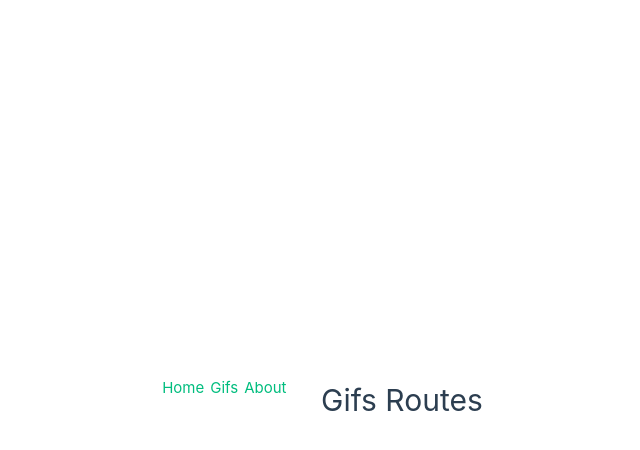
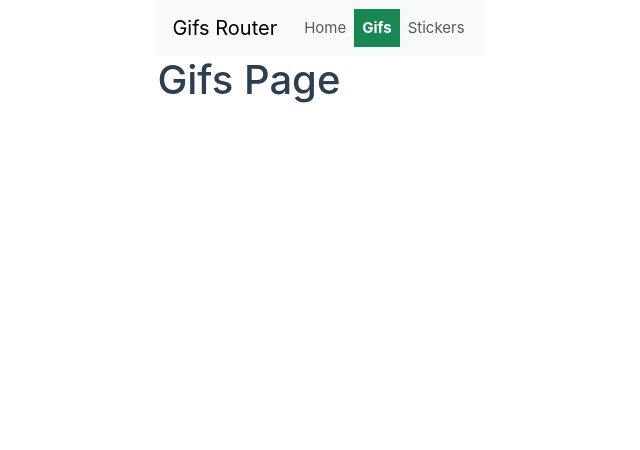
Before and after one commit to kekosoftware/vue3-spa, a Vue app: page /gifs in a window 1280 px wide. Shown: the top 450 px of the page, without its empty margins (319-959 px from the left). Built offline with nearby package versions, Linux system fonts and the light colour scheme.

Commit message:
Added the css styles

```diff
--- a/index.html
+++ b/index.html
@@ -4,7 +4,12 @@
     <meta charset="UTF-8">
     <link rel="icon" href="/favicon.ico">
     <meta name="viewport" content="width=device-width, initial-scale=1.0">
-    <title>Vite App</title>
+    <title>GIFS Router</title>
+    <!-- bootstrap -->
+    <script src="https://cdn.jsdelivr.net/npm/@popperjs/core@2.11.8/dist/umd/popper.min.js" integrity="sha384-I7E8VVD/ismYTF4hNIPjVp/Zjvgyol6VFvRkX/vR+Vc4jQkC+hVqc2pM8ODewa9r" crossorigin="anonymous"></script>
+    <script src="https://cdn.jsdelivr.net/npm/bootstrap@5.3.3/dist/js/bootstrap.min.js" integrity="sha384-0pUGZvbkm6XF6gxjEnlmuGrJXVbNuzT9qBBavbLwCsOGabYfZo0T0to5eqruptLy" crossorigin="anonymous"></script>
+    <link href="https://cdn.jsdelivr.net/npm/bootstrap@5.3.3/dist/css/bootstrap.min.css" rel="stylesheet" integrity="sha384-QWTKZyjpPEjISv5WaRU9OFeRpok6YctnYmDr5pNlyT2bRjXh0JMhjY6hW+ALEwIH" crossorigin="anonymous">
+    <!-- bootstrap / -->
   </head>
   <body>
     <div id="app"></div>
--- a/src/App.vue
+++ b/src/App.vue
@@ -1,18 +1,16 @@
 <template>
-    <nav>
-        <RouterLink to="/home">Home</RouterLink>
-        <RouterLink to="/gifs">Gifs</RouterLink>
-        <RouterLink to="/about">About</RouterLink>
-    </nav>
+    <Navbar />
     <RouterView />
 </template>
 
 <script>
-import { RouterView, RouterLink } from 'vue-router';
+import { RouterView } from 'vue-router'
+import Navbar from './components/Navbar.vue'
 
 export default {
     components: {
         RouterView,
+        Navbar,
     }
 }
 </script>
--- a/src/assets/base.css
+++ b/src/assets/base.css
@@ -53,19 +53,19 @@
 *,
 *::before,
 *::after {
-  box-sizing: border-box;
-  margin: 0;
+  /* box-sizing: border-box; */
+  /* margin: 0; */
   font-weight: normal;
 }
 
 body {
-  min-height: 100vh;
+  /* min-height: 100vh; */
   color: var(--color-text);
   background: var(--color-background);
-  transition:
+  /* transition:
     color 0.5s,
-    background-color 0.5s;
-  line-height: 1.6;
+    background-color 0.5s; */
+  /* line-height: 1.6; */
   font-family:
     Inter,
     -apple-system,
--- a/src/assets/main.css
+++ b/src/assets/main.css
@@ -1,8 +1,8 @@
 @import './base.css';
 
 #app {
-  max-width: 1280px;
-  margin: 0 auto;
+  /* max-width: 1280px; */
+  /* margin: 0 auto; */
   padding: 2rem;
   font-weight: normal;
 }
@@ -23,12 +23,12 @@ a,
 
 @media (min-width: 1024px) {
   body {
-    display: flex;
+    /* display: flex; */
     place-items: center;
   }
 
   #app {
-    display: grid;
+    /* display: grid; */
     grid-template-columns: 1fr 1fr;
     padding: 0 2rem;
   }
--- /dev/null
+++ b/src/components/Navbar.vue
@@ -0,0 +1,48 @@
+<template>
+    <nav class="navbar navbar-expand-lg bg-body-tertiary">
+        <div class="container-fluid">
+            <RouterLink
+                class="navbar-brand"
+                to="/">Gifs Router
+            </RouterLink>
+            <button class="navbar-toggler" type="button" data-bs-toggle="collapse" data-bs-target="#navbarNav" aria-controls="navbarNav" aria-expanded="false" aria-label="Toggle navigation">
+            <span class="navbar-toggler-icon"></span>
+            </button>
+            <div class="collapse navbar-collapse" id="navbarNav">
+            <ul class="navbar-nav">
+                <li class="nav-item">
+                    <RouterLink
+                        active-class="bg-success text-white fw-bold"
+                        class="nav-link"
+                        to="/">Home
+                    </RouterLink>
+                </li>
+                <li class="nav-item">
+                    <RouterLink
+                        active-class="bg-success text-white fw-bold"
+                        class="nav-link"
+                        to="/gifs">Gifs
+                    </RouterLink>
+                </li>
+                <li class="nav-item">
+                    <RouterLink
+                        active-class="bg-success text-white fw-bold"
+                        class="nav-link"
+                        to="/stickers">Stickers
+                    </RouterLink>
+                </li>
+            </ul>
+            </div>
+        </div>
+    </nav>
+</template>
+
+<script>
+import { RouterLink } from 'vue-router'
+
+export default {
+    components: {
+        RouterLink
+    }
+}
+</script>
--- a/src/router/index.js
+++ b/src/router/index.js
@@ -14,28 +14,16 @@ const router = createRouter({
       component: () => import('../views/HomeView.vue')
     },
     {
-      path: '/about',
-      name: 'about',
-      // route level code-splitting
-      // this generates a separate chunk (About.[hash].js) for this route
-      // which is lazy-loaded when the route is visited.
-      component: () => import('../views/AboutView.vue')
+      path: '/gifs',
+      name: 'gifs',
+      component: () => import('../views/GifsView.vue')
     },
     {
-        path: "/gifs",
-        name: "gifs",
-        component: () => import('../views/GifsView.vue')
+        path: "/stickers",
+        name: "stickers",
+        component: () => import('../views/StickersView.vue')
     },
-    {
-        path: "/users",
-        name: "users",
-        component: () => import('../views/UsersView.vue')
-    },
-    {
-        path: "/users/edit/:id",
-        name: "users_edit_id",
-        component: () => import('../views/EditUserView.vue')
-    },
+
   ]
 })
 
--- a/src/views/AboutView.vue
+++ /dev/null
@@ -1,9 +0,0 @@
-<template>
-    <h1>About Page</h1>
-</template>
-
-<script>
-export default {
-
-}
-</script>
--- a/src/views/EditUserView.vue
+++ /dev/null
@@ -1,13 +0,0 @@
-<template>
-    <h1>El usuario a editar tiene el id: {{ $route.params.id }}</h1>
-</template>
-
-<script>
-export default {
-
-}
-</script>
-
-<style>
-
-</style>
--- a/src/views/GifsView.vue
+++ b/src/views/GifsView.vue
@@ -1,5 +1,5 @@
 <template>
-    <h1>Gifs Routes</h1>
+    <h1>Gifs Page</h1>
 </template>
 
 <script>
--- a/src/views/NotFound.vue
+++ b/src/views/NotFound.vue
@@ -1,5 +1,5 @@
 <template>
-    <h1>Error 404 - Page not found</h1>
+    <h1 class="text-center text-danger">Error 404 - Page not found</h1>
 </template>
 
 <script>
--- a/src/views/UsersView.vue
+++ b/src/views/StickersView.vue
@@ -1,5 +1,5 @@
 <template>
-    <h1>Users List</h1>
+    <h1>Stickers Page</h1>
 </template>
 
 <script>
```
